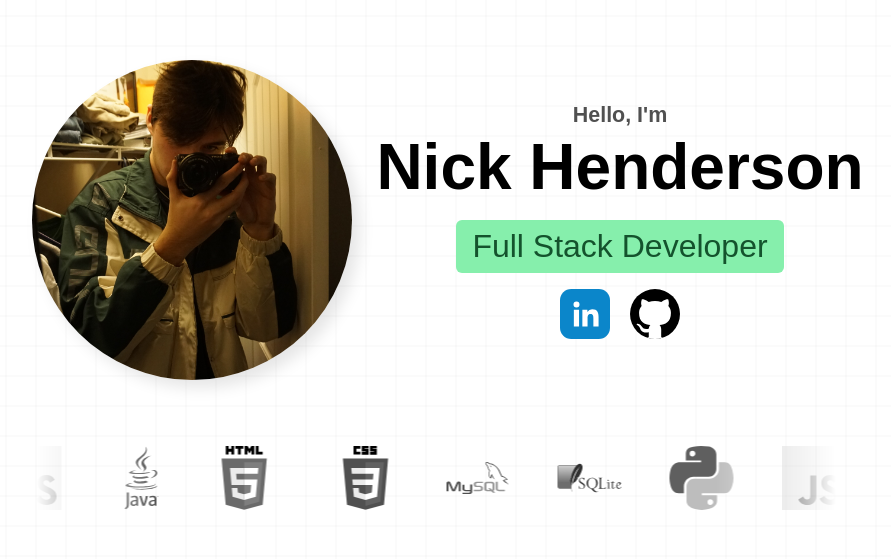
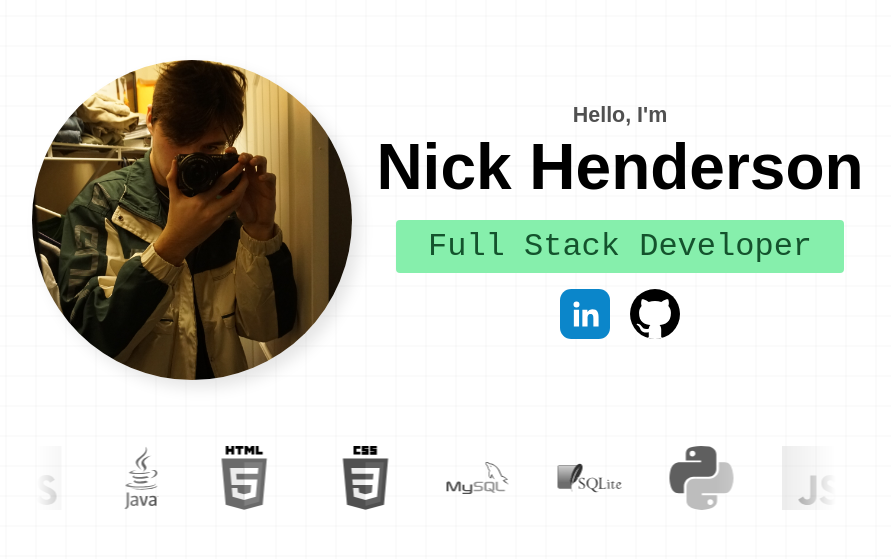
Before and after one commit to nickrhenderson/Portfolio, a plain HTML site: page index.html in a window 1280 px wide. Shown: the part 104-663 px from the top of the page, without its empty margins (204-1095 px from the left). Drawn offline with nearby package versions, Linux system fonts and the light colour scheme.

Commit message:
Modified centering, animation, and font on role scroller

```diff
--- a/static/styles.css
+++ b/static/styles.css
@@ -357,17 +357,21 @@ canvas {
     align-items: center;
     justify-content: center;
     margin: 1rem 0;
+    overflow: hidden;
+    white-space: nowrap;
 }
 
 .cycling-text {
-    box-sizing: border-box;
-    border-radius: 0.375rem;
-    font-weight: 500;
-    white-space: nowrap;
-    overflow: hidden;
+    padding: 0.5rem 1rem; /* Adjust as needed */
+    font-family: monospace; /* Helps avoid jumpy widths */
+    background-color: #f9fafb; /* Optional: gives a background to show padding */
+    border-radius: 0.25rem;    /* Optional: for a smoother look */
+    text-align: center;
+    display: inline-block;
 }
 
 .scramble-char {
+    font-family: monospace;
     display: inline-block;
     white-space: pre;
 }
```
